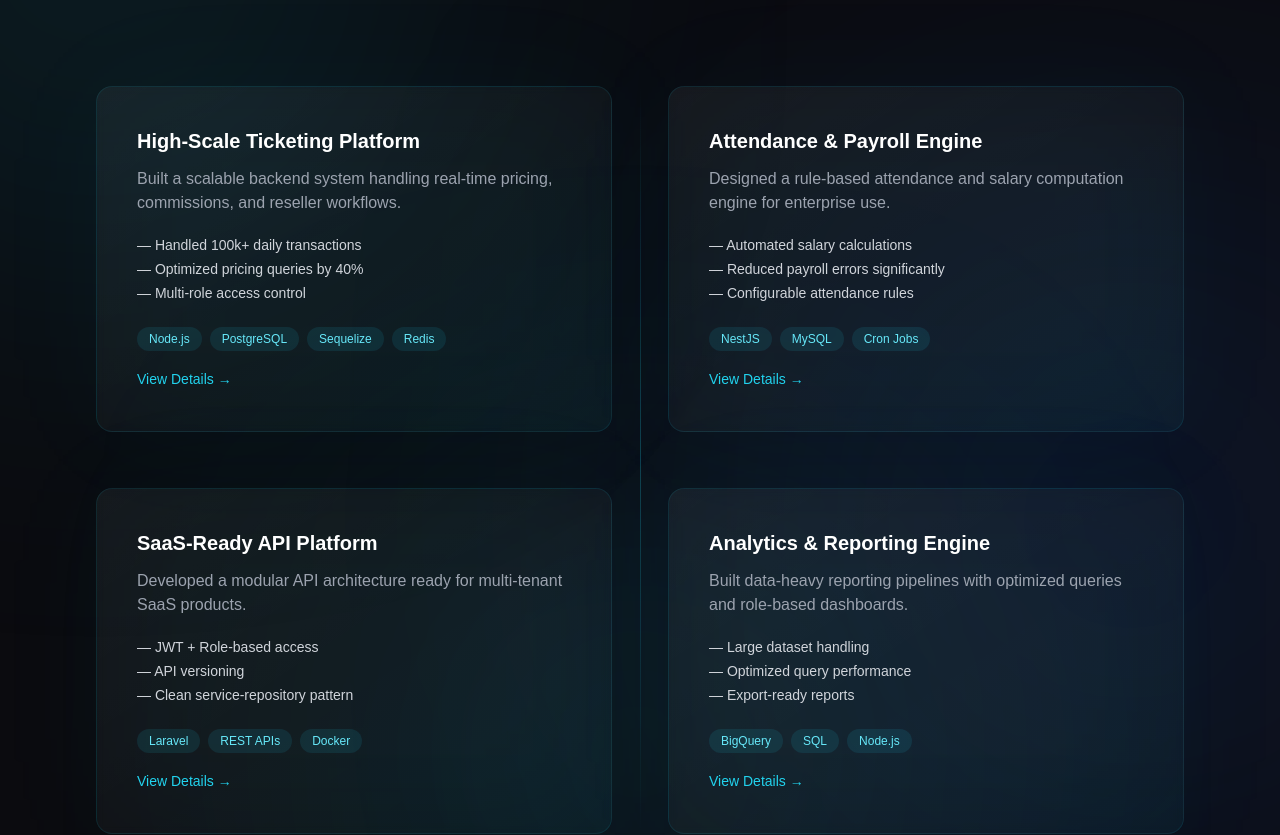
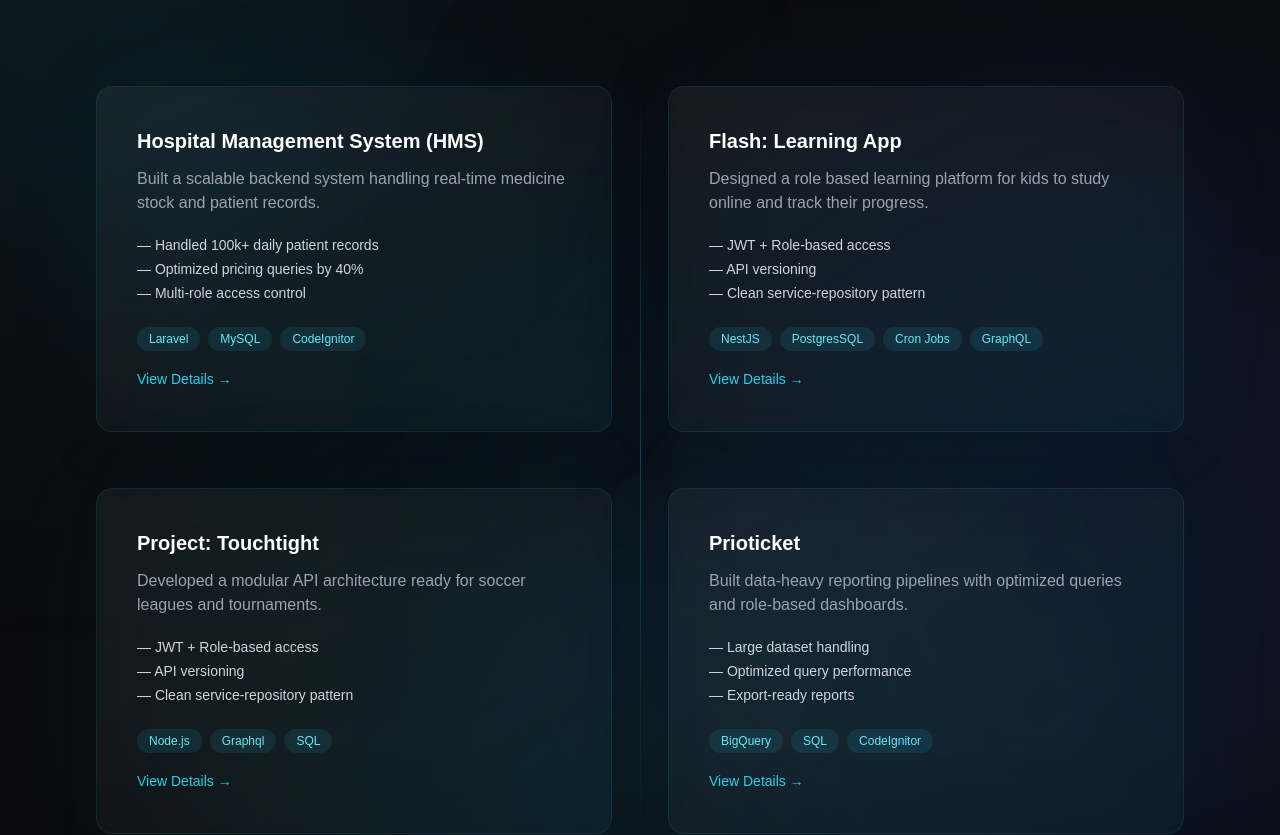
Before and after one commit to abhishekarora17/react-portfolio, a React (Vite) app: page / in a window 1280 px wide. Shown: the part 962-1797 px from the top of the page. Built offline with nearby package versions, Linux system fonts and the light colour scheme.

Commit message:
Project Descriptions added

```diff
--- a/src/sections/Projects.tsx
+++ b/src/sections/Projects.tsx
@@ -2,40 +2,40 @@ import { motion } from "framer-motion";
 
 const projects = [
   {
-    title: "High-Scale Ticketing Platform",
+    title: "Hospital Management System (HMS)",
     description:
-      "Built a scalable backend system handling real-time pricing, commissions, and reseller workflows.",
+      "Built a scalable backend system handling real-time medicine stock and patient records.",
     highlights: [
-      "Handled 100k+ daily transactions",
+      "Handled 100k+ daily patient records",
       "Optimized pricing queries by 40%",
       "Multi-role access control",
     ],
-    tech: ["Node.js", "PostgreSQL", "Sequelize", "Redis"],
+    tech: ['Laravel', 'MySQL', 'CodeIgnitor'],
   },
   {
-    title: "Attendance & Payroll Engine",
+    title: "Flash: Learning App",
     description:
-      "Designed a rule-based attendance and salary computation engine for enterprise use.",
-    highlights: [
-      "Automated salary calculations",
-      "Reduced payroll errors significantly",
-      "Configurable attendance rules",
-    ],
-    tech: ["NestJS", "MySQL", "Cron Jobs"],
-  },
-  {
-    title: "SaaS-Ready API Platform",
-    description:
-      "Developed a modular API architecture ready for multi-tenant SaaS products.",
+      "Designed a role based learning platform for kids to study online and track their progress.",
     highlights: [
       "JWT + Role-based access",
       "API versioning",
       "Clean service-repository pattern",
     ],
-    tech: ["Laravel", "REST APIs", "Docker"],
+    tech: ["NestJS", "PostgresSQL", "Cron Jobs", "GraphQL"],
   },
   {
-    title: "Analytics & Reporting Engine",
+    title: "Project: Touchtight",
+    description:
+      "Developed a modular API architecture ready for soccer leagues and tournaments.",
+    highlights: [
+      "JWT + Role-based access",
+      "API versioning",
+      "Clean service-repository pattern",
+    ],
+    tech: ["Node.js", "Graphql", "SQL"],
+  },
+  {
+    title: "Prioticket",
     description:
       "Built data-heavy reporting pipelines with optimized queries and role-based dashboards.",
     highlights: [
@@ -43,7 +43,7 @@ const projects = [
       "Optimized query performance",
       "Export-ready reports",
     ],
-    tech: ["BigQuery", "SQL", "Node.js"],
+    tech: ["BigQuery", "SQL", "CodeIgnitor"],
   },
 ];
 
```
